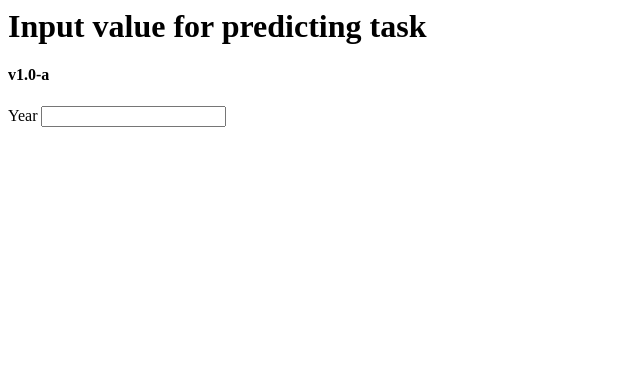
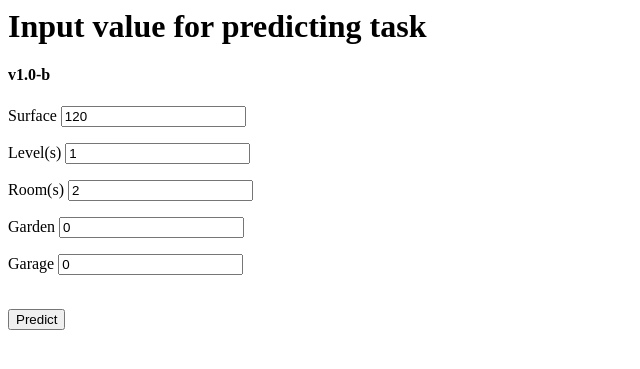
Before and after one commit to resquator/git.herokuy-deploy, a Flask app: page / in a window 1280 px wide. Shown: the top 369 px of the page, without its empty margins (0-640 px from the left). Run offline with Flask 2, Linux system fonts and the light colour scheme.

Commit message:
variable

```diff
--- a/app.py
+++ b/app.py
@@ -1,6 +1,7 @@
 from flask import Flask, render_template, request
 import pickle
 import numpy as np
+import logging
 
 app = Flask(__name__)
 
@@ -15,7 +16,21 @@ def results():
     if request.method == 'POST':
         model_file_path = 'rent_price_predictor.pkl'
         model = pickle.load(open(model_file_path, 'rb'))
-        row_one = np.array([131,   2,   4,   0,   1]).reshape(1,-1)
+
+        surface = float(request.form['surface'])
+        level = float(request.form['level'])
+        room = float(request.form['room'])
+        garden = float(request.form['garden'])
+        garage = float(request.form['garage'])
+
+        print(" ")
+        print("----------------------------------------------------------")
+        print(f"Surface = {surface} of type {type(surface)}")
+        row_one = np.array([surface,   level,   room,   garden,   garage]).reshape(1,-1)
+        #row_one.astype(np.float64)
+
+        logging.info(f"call the model with surface {surface}, level {level} ")
+
         predicted_rent_price = model.predict(row_one)
         return render_template('resultsform.html', prediction=np.round(predicted_rent_price[0],2))
 
--- a/templates/predictorform.html
+++ b/templates/predictorform.html
@@ -1,8 +1,18 @@
 <html>
     <body><h1>Input value for predicting task</h1>
-        <h4>v1.0-a</h4>
+        <h4>v1.0-b</h4>
       <form action = "../results" method = "POST">
-         <p>Year <input type = "text" name = "year" /></p>
-      </form>
+         <p>Surface <input type = "number" name = "surface" value="120" /></p>
+         <p>Level(s) <input type = "text" name = "level" value="1" /></p>
+         <p>Room(s) <input type = "text" name = "room" value="2" /></p>
+         <p>Garden <input type = "text" name = "garden" value="0" /></p>
+         <p>Garage <input type = "text" name = "garage" value="0" /></p>
+        <br>
+          <input type="submit" value="Predict">
+
+
+
+
+        </form>
    </body>
 </html>
--- a/templates/resultsform.html
+++ b/templates/resultsform.html
@@ -11,5 +11,6 @@
  <div>This is the predicted rent price <strong>{{ prediction }}</strong>$.</div>
 
      <div><i>Disclaimer: this prediction is purely fake.</i></div>
+     <br><a href="../">Another request?</a>
  </body>
 </html>
```
